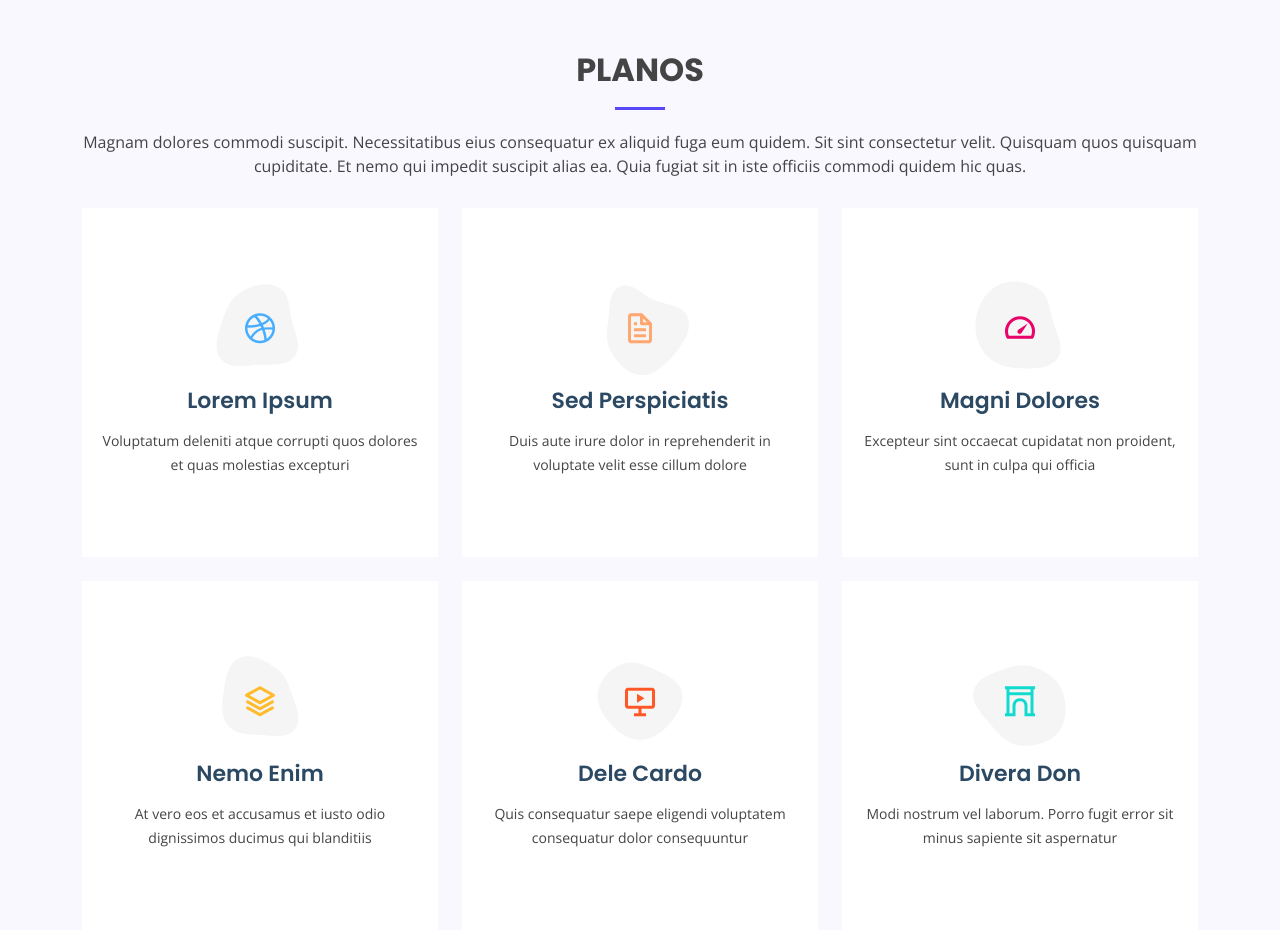
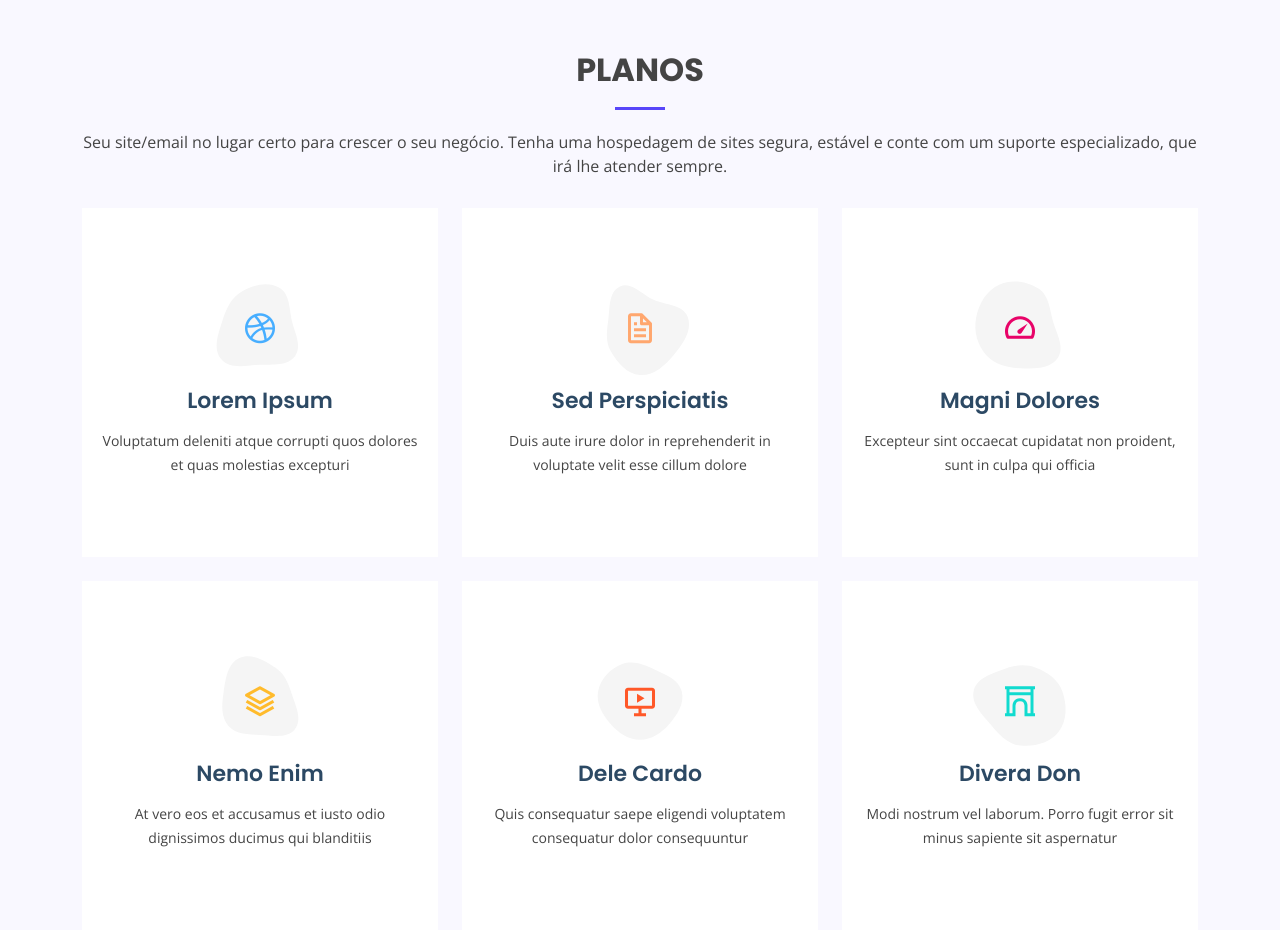
Before and after one commit to alfawebhost/alfawebhost.github.io, a plain HTML site: page index.html in a window 1280 px wide. Shown: the part 1700-2630 px from the top of the page. Drawn offline with nearby package versions, Linux system fonts and the light colour scheme.

Commit message:
Update index.html

```diff
--- a/index.html
+++ b/index.html
@@ -142,7 +142,7 @@
 
         <div class="section-title">
           <h2>Planos</h2>
-          <p>Magnam dolores commodi suscipit. Necessitatibus eius consequatur ex aliquid fuga eum quidem. Sit sint consectetur velit. Quisquam quos quisquam cupiditate. Et nemo qui impedit suscipit alias ea. Quia fugiat sit in iste officiis commodi quidem hic quas.</p>
+          <p>Seu site/email no lugar certo para crescer o seu negócio. Tenha uma hospedagem de sites segura, estável e conte com um suporte especializado, que irá lhe atender sempre.</p>
         </div>
 
         <div class="row gy-4">
```
